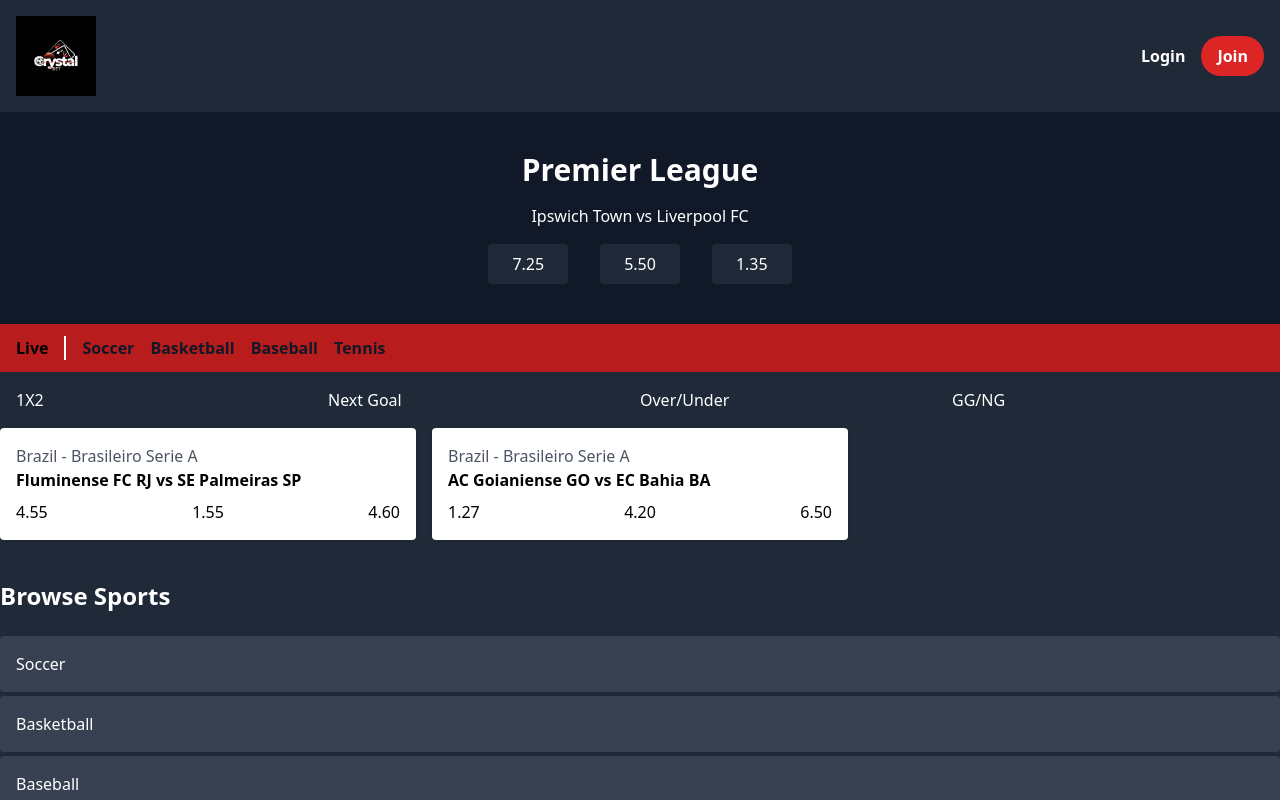
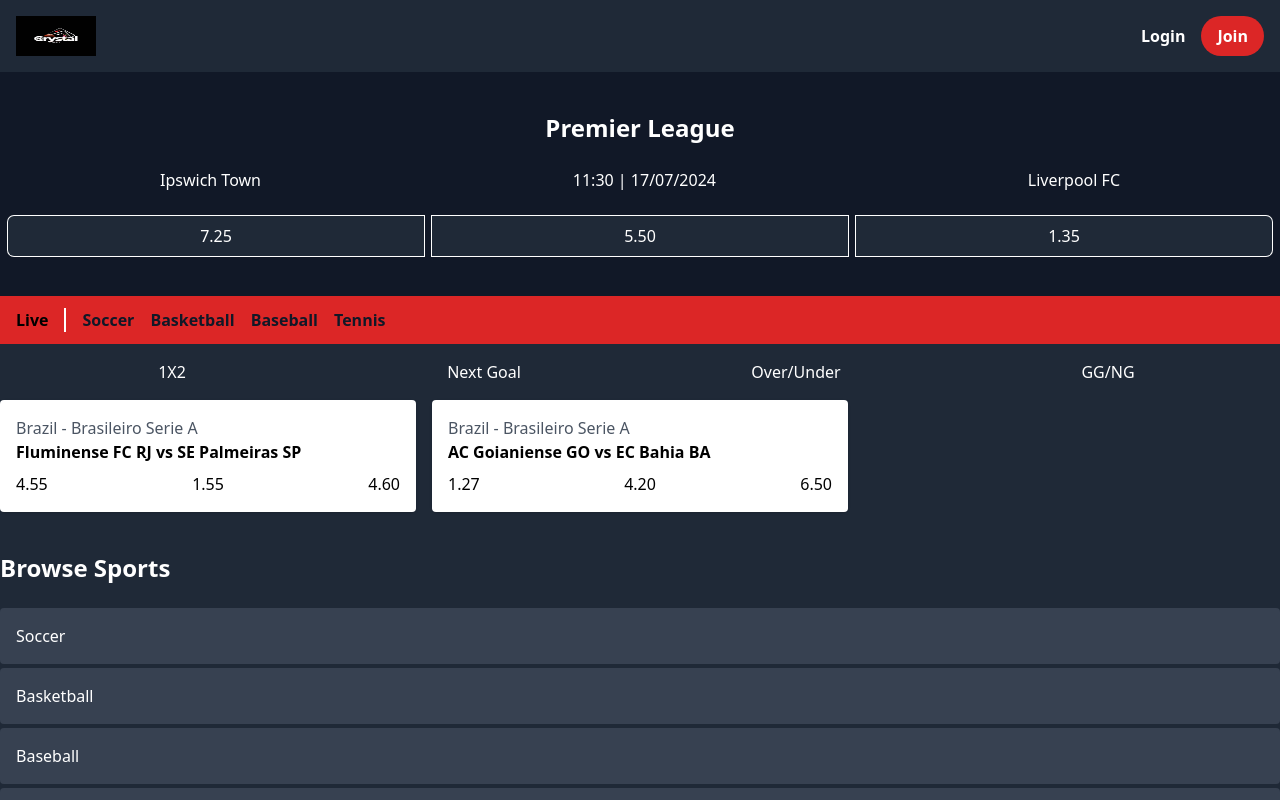
Before and after one commit to Oladize1/crystalbet, a React (Create React App) app: page / in a window 1280 px wide. Shown: the top 800 px of the page. Built offline with nearby package versions, Linux system fonts and the light colour scheme.

Commit message:
style: banner style updated

```diff
--- a/src/components/Banner.js
+++ b/src/components/Banner.js
@@ -2,12 +2,24 @@
 
 const Banner = () => (
   <section className="bg-gray-900 text-white text-center py-10">
-    <h1 className="text-3xl font-bold mb-4">Premier League</h1>
-    <p className="mb-4">Ipswich Town vs Liverpool FC</p>
-    <div className="flex justify-center space-x-8">
-      <button className="bg-gray-800 px-6 py-2 rounded">7.25</button>
-      <button className="bg-gray-800 px-6 py-2 rounded">5.50</button>
-      <button className="bg-gray-800 px-6 py-2 rounded">1.35</button>
+    <p className="text-2xl font-bold mb-4">Premier League</p>
+    <div>
+    <div className='flex justify-between space-x-8 mx-auto my-6 w-9/12'>
+      <div>
+        Ipswich Town
+      </div>
+      <div>
+        11:30 | 17/07/2024
+      </div>
+      <div>
+        Liverpool FC
+      </div>
+    </div>
+    <div className="flex justify-center space-x-2 mx-2">
+      <button className="bg-gray-800 px-6 py-2 rounded-l-md w-1/3 ring-1 ring-white">7.25</button>
+      <button className="bg-gray-800 px-6 py-2 w-1/3 ring-1 ring-white">5.50</button>
+      <button className="bg-gray-800 px-6 py-2 rounded-r-md w-1/3 ring-1 ring-white">1.35</button>
+    </div>
     </div>
   </section>
 );
--- a/src/components/Header.js
+++ b/src/components/Header.js
@@ -2,9 +2,9 @@
 
 
 const Header = () => (
-  <header className="bg-gray-800 text-white p-4 flex justify-between items-center">
+  <header className="bg-gray-800 text-white p-4 flex justify-between items-center sticky w-full">
     <div className="text-xl font-bold">
-      <img className='w-20' src='./../images/logo.jpg' alt='kogo' />
+      <img className='w-20 h-10' src='./../images/logo.jpg' alt='kogo' />
     </div>
     <div className="flex space-x-4">
       <button className="font-semibold">Login</button>
--- a/src/components/LiveMatches.js
+++ b/src/components/LiveMatches.js
@@ -32,7 +32,7 @@
 return (
   <section className="bg-gray-800">
     <div className="">
-      <div className="flex bg-red-700 w-full justify-left items-center">
+      <div className="flex bg-red-600 w-full justify-left items-center">
         <h2 className='font-bold pl-4 px-4 text-black border-r-2 border-r-white'>Live</h2>
         <nav className="flex space-x-4 py-3 px-4  font-semibold">
         {games.map((category) => (
@@ -41,7 +41,7 @@
             key={category}
             onClick={() => handleClick(category)}
             className={`text-gray-900 ${
-              activeLink === category ? 'underline decoration-white underline-offset-8' : ''
+              activeLink === category ? ' border-b-2 underline decoration-white underline-offset-8' : ''
             }`}
           >
             {category}
@@ -55,8 +55,8 @@
           <div
             key={type}
             onClick={()=>handleBetType(type)}
-            className={`text-white w-1/4 ${
-              types === type ? 'underline decoration-red underline-offset-8' : ''
+            className={`text-white w-1/4 text-center ${
+              types === type ? '  border-b-4 border-red-600 ' : ''
             }`}
           >
             {type}
```
